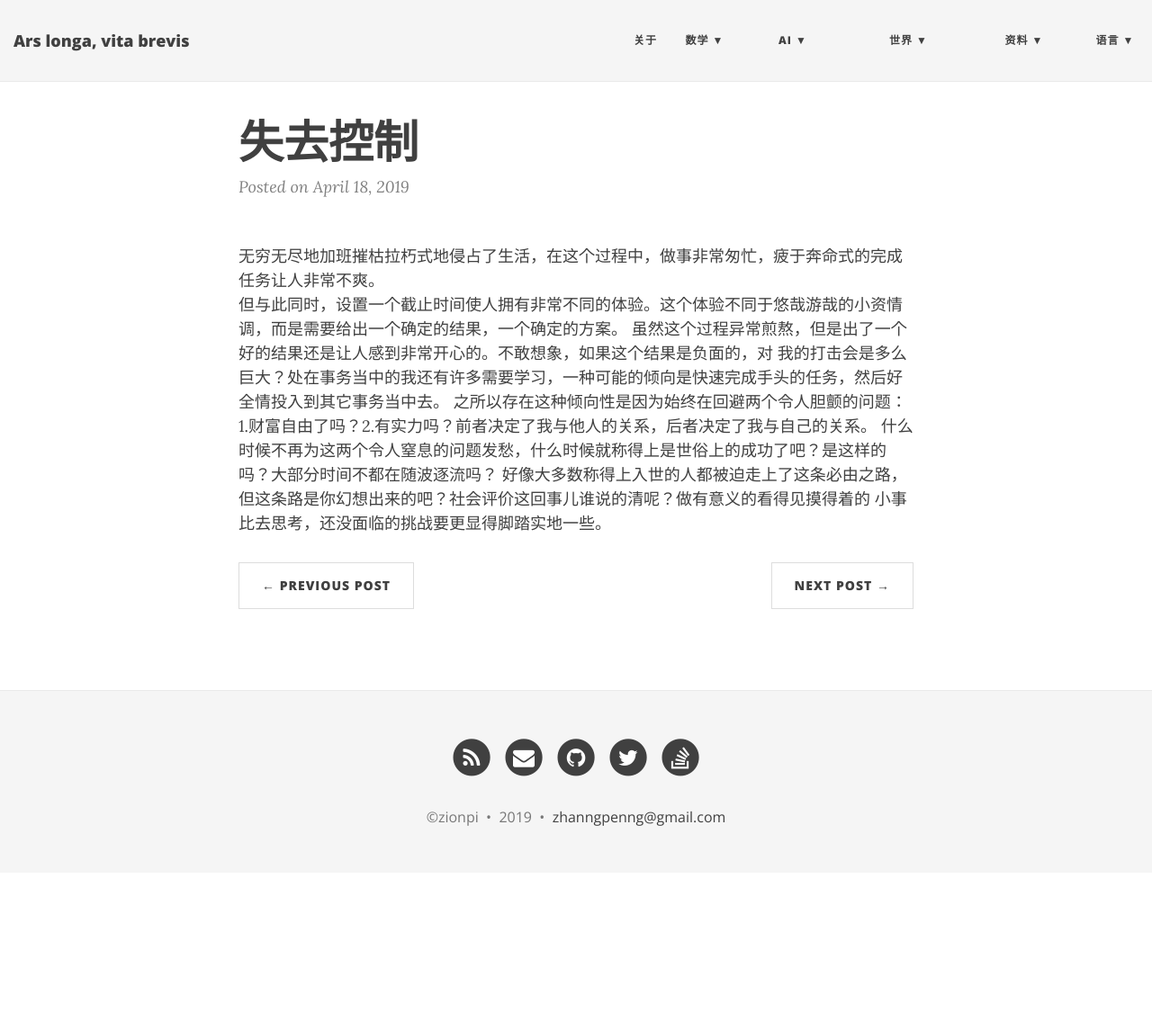
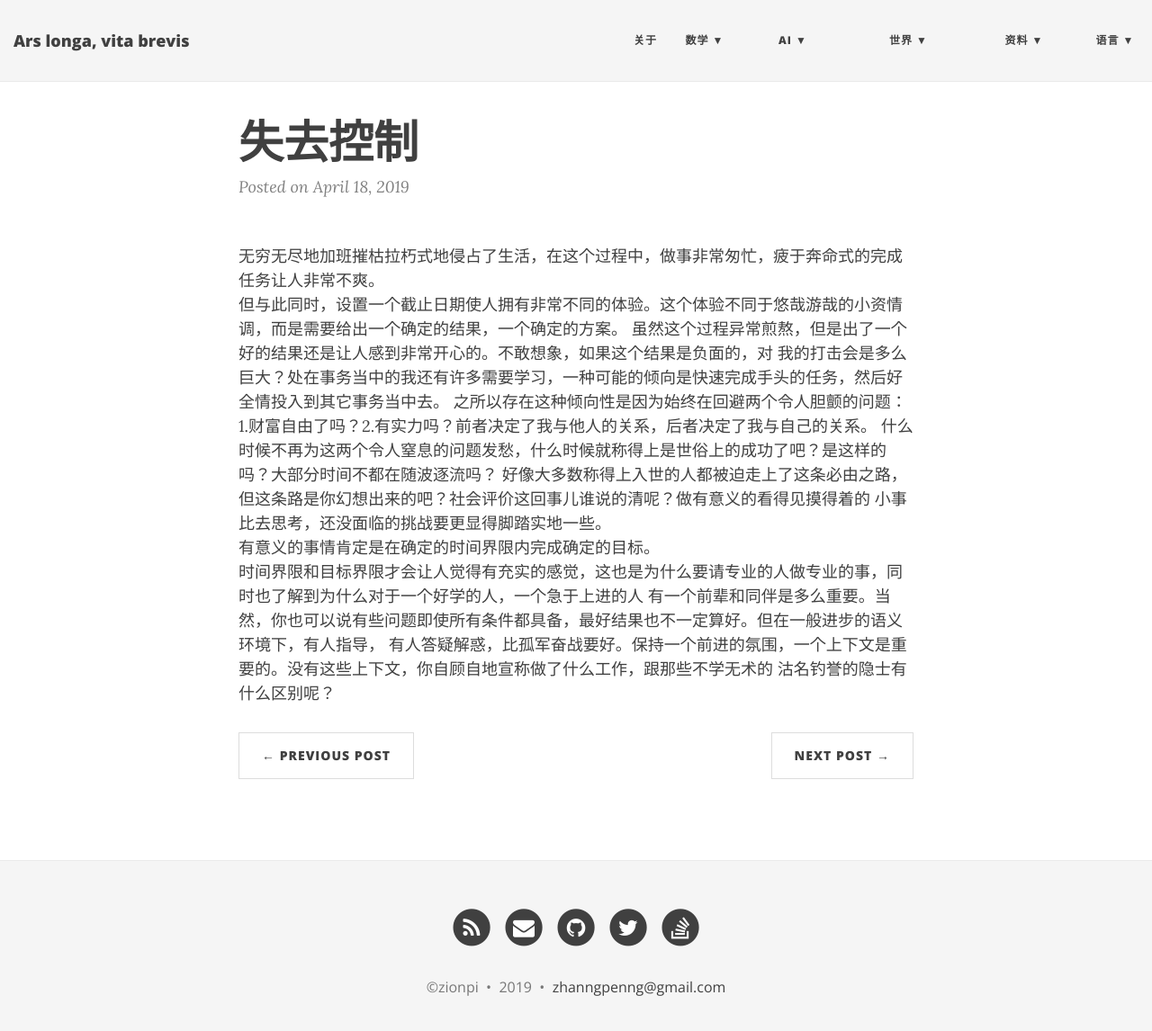
Before and after one commit to ZionPi/zionpi.github.io, a Jekyll site: the page built from _posts/2019-04-18-out-of-control.md, in a window 1280 px wide and 1159 px high. Shown: the top 1146 px of the window at 90% size. Built offline with Jekyll 4.4.1, drawn with Linux system fonts in a browser that asks for light colours; nearby versions of some CDN libraries.

Commit message:
Update 2019-04-18-out-of-control.md

```diff
--- a/_posts/2019-04-18-out-of-control.md
+++ b/_posts/2019-04-18-out-of-control.md
@@ -3,10 +3,15 @@ layout: post
 title: 失去控制
 ---
 无穷无尽地加班摧枯拉朽式地侵占了生活，在这个过程中，做事非常匆忙，疲于奔命式的完成任务让人非常不爽。
-但与此同时，设置一个截止时间使人拥有非常不同的体验。这个体验不同于悠哉游哉的小资情调，而是需要给出一个确定的结果，一个确定的方案。
+但与此同时，设置一个截止日期使人拥有非常不同的体验。这个体验不同于悠哉游哉的小资情调，而是需要给出一个确定的结果，一个确定的方案。
 虽然这个过程异常煎熬，但是出了一个好的结果还是让人感到非常开心的。不敢想象，如果这个结果是负面的，对
 我的打击会是多么巨大？处在事务当中的我还有许多需要学习，一种可能的倾向是快速完成手头的任务，然后好全情投入到其它事务当中去。
 之所以存在这种倾向性是因为始终在回避两个令人胆颤的问题：1.财富自由了吗？2.有实力吗？前者决定了我与他人的关系，后者决定了我与自己的关系。
 什么时候不再为这两个令人窒息的问题发愁，什么时候就称得上是世俗上的成功了吧？是这样的吗？大部分时间不都在随波逐流吗？
 好像大多数称得上入世的人都被迫走上了这条必由之路，但这条路是你幻想出来的吧？社会评价这回事儿谁说的清呢？做有意义的看得见摸得着的
 小事比去思考，还没面临的挑战要更显得脚踏实地一些。
+有意义的事情肯定是在确定的时间界限内完成确定的目标。
+时间界限和目标界限才会让人觉得有充实的感觉，这也是为什么要请专业的人做专业的事，同时也了解到为什么对于一个好学的人，一个急于上进的人
+有一个前辈和同伴是多么重要。当然，你也可以说有些问题即使所有条件都具备，最好结果也不一定算好。但在一般进步的语义环境下，有人指导，
+有人答疑解惑，比孤军奋战要好。保持一个前进的氛围，一个上下文是重要的。没有这些上下文，你自顾自地宣称做了什么工作，跟那些不学无术的
+沽名钓誉的隐士有什么区别呢？
```
